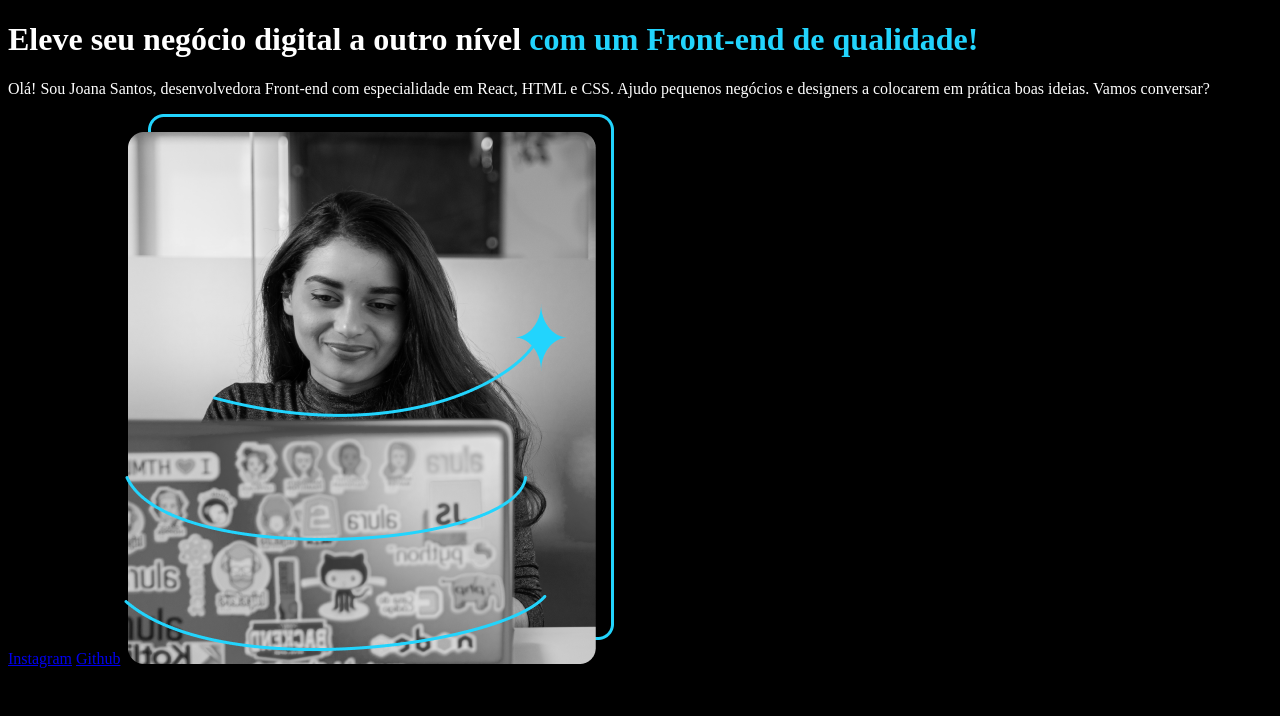
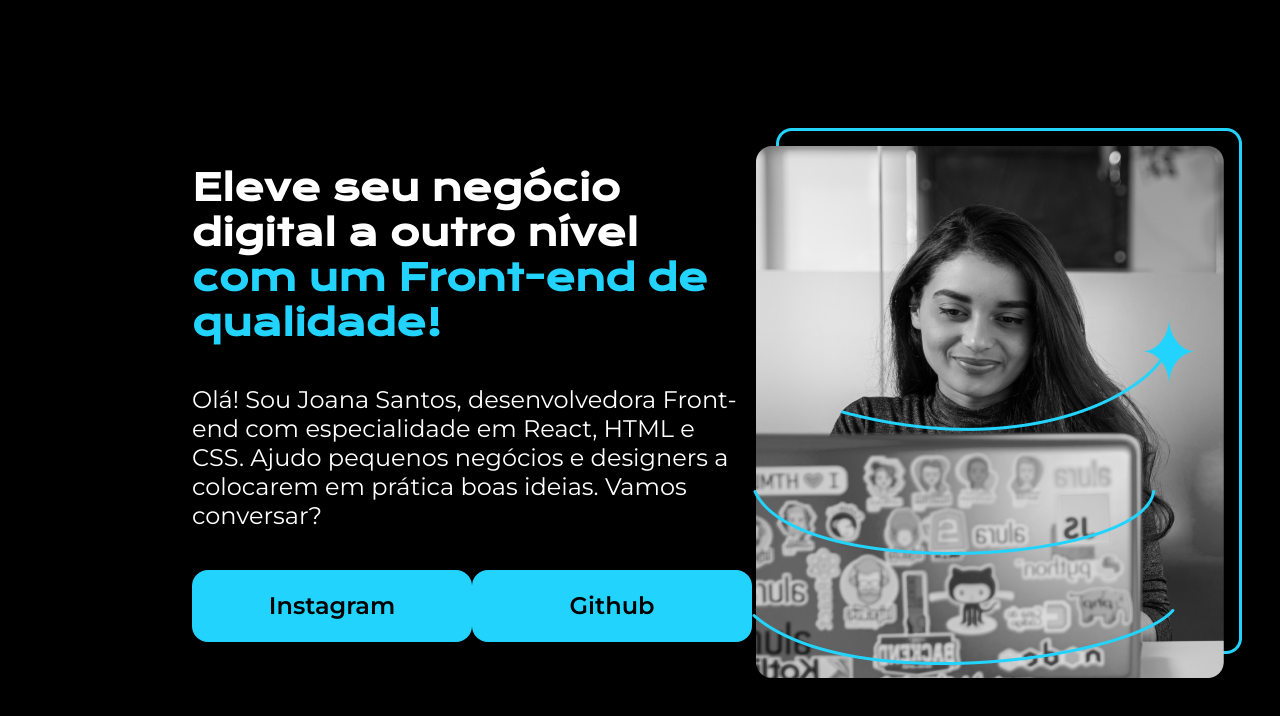
Before and after one commit to pettersonrc/projeto-portfolio-alura, a plain HTML site: page index.html in a window 1280 px wide. Drawn offline with nearby package versions, Linux system fonts and the light colour scheme.

Commit message:
update projeto-portfolio

```diff
--- a/index.html
+++ b/index.html
@@ -8,11 +8,15 @@
 </head>
 <body>
     <header></header>
-    <main>
-        <h1>Eleve seu negócio digital a outro nível <strong>com um Front-end de qualidade!</strong></h1>
-        <p>Olá! Sou Joana Santos, desenvolvedora Front-end com especialidade em React, HTML e CSS. Ajudo pequenos negócios e designers a colocarem em prática boas ideias. Vamos conversar?</p>
-        <a href="https://www.instagram.com/kustxrr/">Instagram</a>
-        <a href="https://github.com/pettersonrc">Github</a>
+    <main class="apresentacao">
+        <section class="apresentacao__conteudo">
+            <h1 class="apresentacao__conteudo__titulo">Eleve seu negócio digital a outro nível <strong class="titulo-destaque">com um Front-end de qualidade!</strong></h1>
+            <p class="apresentacao__conteudo__texto">Olá! Sou Joana Santos, desenvolvedora Front-end com especialidade em React, HTML e CSS. Ajudo pequenos negócios e designers a colocarem em prática boas ideias. Vamos conversar?</p>
+            <div class="apresentacao__links">
+                <a href="https://www.instagram.com/kustxrr/" class="apresentacao__links__link">Instagram</a>
+                <a href="https://github.com/pettersonrc" class="apresentacao__links__link">Github</a>
+            </div>
+        </section>
         <img src="imagem.png" alt="Foto da Joana Santos programando">
     </main>
     <footer></footer>
--- a/style.css
+++ b/style.css
@@ -1,8 +1,59 @@
+@import url('https://fonts.googleapis.com/css2?family=Krona+One&family=Montserrat:wght@400;600&display=swap');
+
+* {
+    margin: 0;
+    padding: 0;
+}
+
 body {
+    height: 100vh;
+    box-sizing: border-box;
     background-color: black;
     color: white;
 }
 
-strong {
+.titulo-destaque {
     color: #22D4FD;
 }
+
+.apresentacao {
+    margin: 10% 15%;
+    display: flex;
+    align-items: center;
+    justify-content: space-between;
+}
+
+.apresentacao__conteudo {
+    width: 615px;
+    display: flex;
+    flex-direction: column;
+    gap: 40px;
+}
+
+.apresentacao__conteudo__titulo {
+    font-size: 36px;
+    font-family: 'Krona One', sans-serif;
+}
+
+.apresentacao__conteudo__texto {
+    font-size: 24px;
+    font-family: 'Montserrat', sans-serif;
+}
+
+.apresentacao__links {
+    display: flex;
+    justify-content: space-between;
+}
+
+.apresentacao__links__link {
+    background-color: #22D4FD;
+    width: 280px;
+    text-align: center;
+    border-radius: 16px;
+    font-size: 24px;
+    padding: 21.5px 0;
+    text-decoration: none;
+    color: black;
+    font-family: 'Montserrat', sans-serif;
+    font-weight: 600;
+}
```
